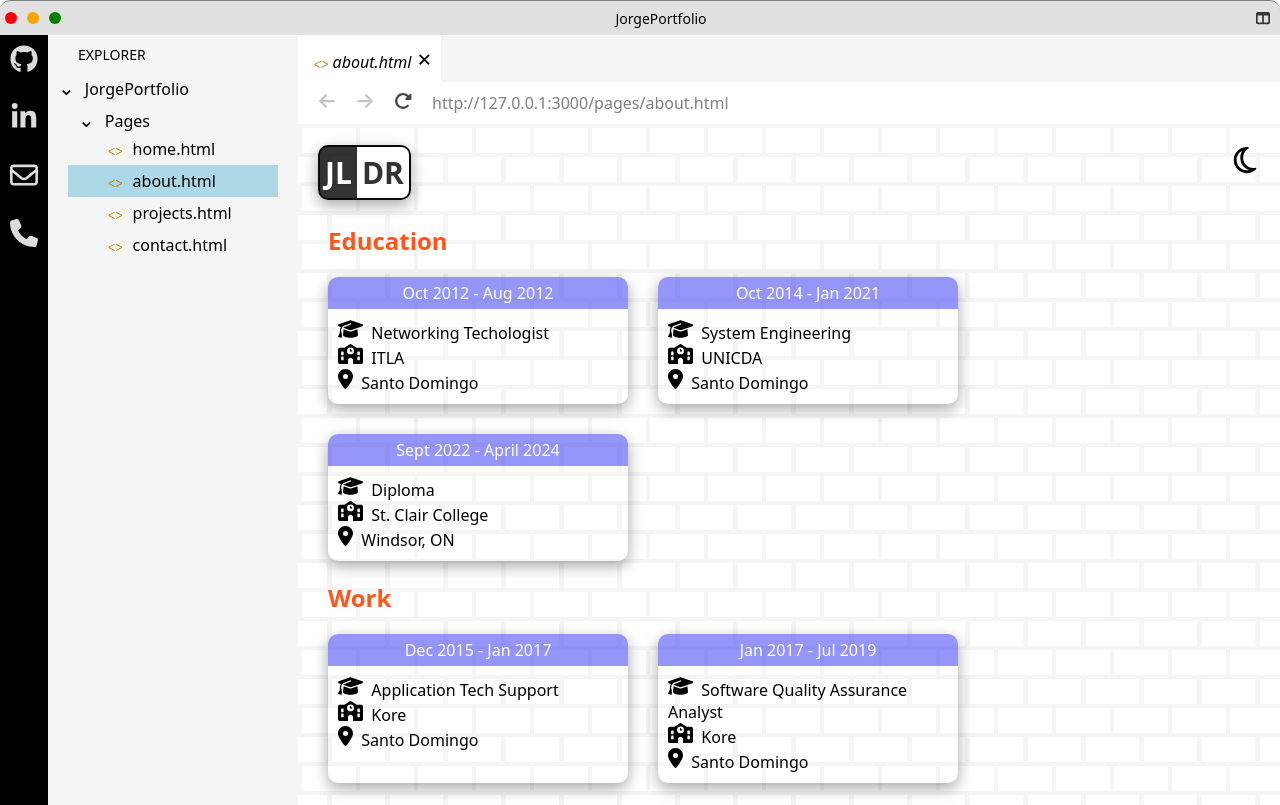
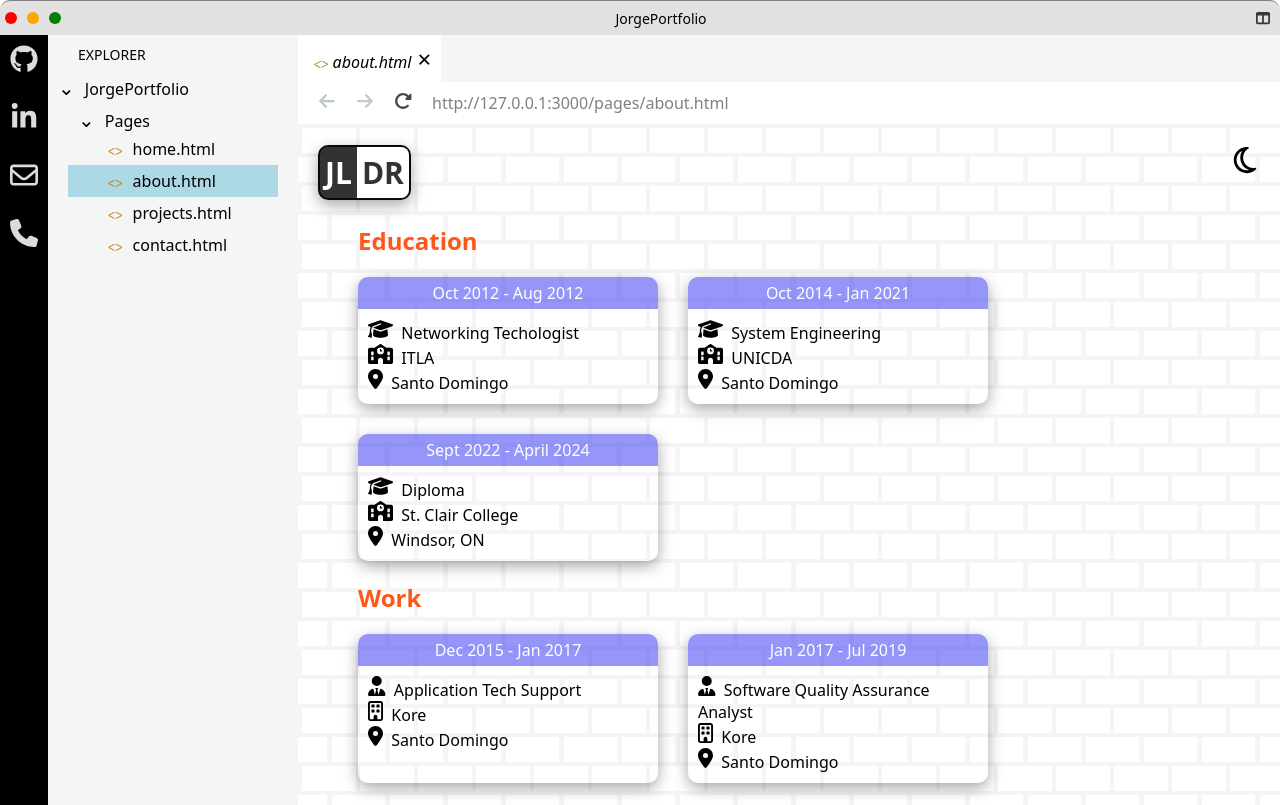
Before and after one commit to jorge20080/MyPortfolio, a React (Vite) app: page /about in a window 1280 px wide. Built offline with nearby package versions, Linux system fonts and the light colour scheme; the HTML template or start-up script is replaced by a standard one.

Commit message:
created new components

```diff
--- a/src/components/ExperienceCard/ExperienceCard.tsx
+++ b/src/components/ExperienceCard/ExperienceCard.tsx
@@ -32,7 +32,7 @@ const ExperienceCard = ({educationDetails, workDetails} : Props) =>{
                                 &nbsp; {educationDetails.degree}
                             </li>
                             <li>
-                            <svg xmlns="http://www.w3.org/2000/svg" height="20" width="25" viewBox="0 0 640 512"><path d="M337.8 5.4C327-1.8 313-1.8 302.2 5.4L166.3 96H48C21.5 96 0 117.5 0 144V464c0 26.5 21.5 48 48 48H256V416c0-35.3 28.7-64 64-64s64 28.7 64 64v96H592c26.5 0 48-21.5 48-48V144c0-26.5-21.5-48-48-48H473.7L337.8 5.4zM96 192h32c8.8 0 16 7.2 16 16v64c0 8.8-7.2 16-16 16H96c-8.8 0-16-7.2-16-16V208c0-8.8 7.2-16 16-16zm400 16c0-8.8 7.2-16 16-16h32c8.8 0 16 7.2 16 16v64c0 8.8-7.2 16-16 16H512c-8.8 0-16-7.2-16-16V208zM96 320h32c8.8 0 16 7.2 16 16v64c0 8.8-7.2 16-16 16H96c-8.8 0-16-7.2-16-16V336c0-8.8 7.2-16 16-16zm400 16c0-8.8 7.2-16 16-16h32c8.8 0 16 7.2 16 16v64c0 8.8-7.2 16-16 16H512c-8.8 0-16-7.2-16-16V336zM232 176a88 88 0 1 1 176 0 88 88 0 1 1 -176 0zm88-48c-8.8 0-16 7.2-16 16v32c0 8.8 7.2 16 16 16h32c8.8 0 16-7.2 16-16s-7.2-16-16-16H336V144c0-8.8-7.2-16-16-16z"/></svg>
+                                <svg xmlns="http://www.w3.org/2000/svg" height="20" width="25" viewBox="0 0 640 512"><path d="M337.8 5.4C327-1.8 313-1.8 302.2 5.4L166.3 96H48C21.5 96 0 117.5 0 144V464c0 26.5 21.5 48 48 48H256V416c0-35.3 28.7-64 64-64s64 28.7 64 64v96H592c26.5 0 48-21.5 48-48V144c0-26.5-21.5-48-48-48H473.7L337.8 5.4zM96 192h32c8.8 0 16 7.2 16 16v64c0 8.8-7.2 16-16 16H96c-8.8 0-16-7.2-16-16V208c0-8.8 7.2-16 16-16zm400 16c0-8.8 7.2-16 16-16h32c8.8 0 16 7.2 16 16v64c0 8.8-7.2 16-16 16H512c-8.8 0-16-7.2-16-16V208zM96 320h32c8.8 0 16 7.2 16 16v64c0 8.8-7.2 16-16 16H96c-8.8 0-16-7.2-16-16V336c0-8.8 7.2-16 16-16zm400 16c0-8.8 7.2-16 16-16h32c8.8 0 16 7.2 16 16v64c0 8.8-7.2 16-16 16H512c-8.8 0-16-7.2-16-16V336zM232 176a88 88 0 1 1 176 0 88 88 0 1 1 -176 0zm88-48c-8.8 0-16 7.2-16 16v32c0 8.8 7.2 16 16 16h32c8.8 0 16-7.2 16-16s-7.2-16-16-16H336V144c0-8.8-7.2-16-16-16z"/></svg>
                                 &nbsp; {educationDetails.institution}
                             </li>
                             <li>
@@ -50,15 +50,15 @@ const ExperienceCard = ({educationDetails, workDetails} : Props) =>{
                     <div>
                         <ul>
                             <li>
-                                <svg xmlns="http://www.w3.org/2000/svg" height="20" width="25" viewBox="0 0 640 512"><path d="M320 32c-8.1 0-16.1 1.4-23.7 4.1L15.8 137.4C6.3 140.9 0 149.9 0 160s6.3 19.1 15.8 22.6l57.9 20.9C57.3 229.3 48 259.8 48 291.9v28.1c0 28.4-10.8 57.7-22.3 80.8c-6.5 13-13.9 25.8-22.5 37.6C0 442.7-.9 448.3 .9 453.4s6 8.9 11.2 10.2l64 16c4.2 1.1 8.7 .3 12.4-2s6.3-6.1 7.1-10.4c8.6-42.8 4.3-81.2-2.1-108.7C90.3 344.3 86 329.8 80 316.5V291.9c0-30.2 10.2-58.7 27.9-81.5c12.9-15.5 29.6-28 49.2-35.7l157-61.7c8.2-3.2 17.5 .8 20.7 9s-.8 17.5-9 20.7l-157 61.7c-12.4 4.9-23.3 12.4-32.2 21.6l159.6 57.6c7.6 2.7 15.6 4.1 23.7 4.1s16.1-1.4 23.7-4.1L624.2 182.6c9.5-3.4 15.8-12.5 15.8-22.6s-6.3-19.1-15.8-22.6L343.7 36.1C336.1 33.4 328.1 32 320 32zM128 408c0 35.3 86 72 192 72s192-36.7 192-72L496.7 262.6 354.5 314c-11.1 4-22.8 6-34.5 6s-23.5-2-34.5-6L143.3 262.6 128 408z"/></svg>
+                            <svg xmlns="http://www.w3.org/2000/svg" height="20" width="17.5" viewBox="0 0 448 512"><path d="M96 128a128 128 0 1 0 256 0A128 128 0 1 0 96 128zm94.5 200.2l18.6 31L175.8 483.1l-36-146.9c-2-8.1-9.8-13.4-17.9-11.3C51.9 342.4 0 405.8 0 481.3c0 17 13.8 30.7 30.7 30.7H162.5c0 0 0 0 .1 0H168 280h5.5c0 0 0 0 .1 0H417.3c17 0 30.7-13.8 30.7-30.7c0-75.5-51.9-138.9-121.9-156.4c-8.1-2-15.9 3.3-17.9 11.3l-36 146.9L238.9 359.2l18.6-31c6.4-10.7-1.3-24.2-13.7-24.2H224 204.3c-12.4 0-20.1 13.6-13.7 24.2z"/></svg>
                                 &nbsp; {workDetails.title}
                             </li>
                             <li>
-                            <svg xmlns="http://www.w3.org/2000/svg" height="20" width="25" viewBox="0 0 640 512"><path d="M337.8 5.4C327-1.8 313-1.8 302.2 5.4L166.3 96H48C21.5 96 0 117.5 0 144V464c0 26.5 21.5 48 48 48H256V416c0-35.3 28.7-64 64-64s64 28.7 64 64v96H592c26.5 0 48-21.5 48-48V144c0-26.5-21.5-48-48-48H473.7L337.8 5.4zM96 192h32c8.8 0 16 7.2 16 16v64c0 8.8-7.2 16-16 16H96c-8.8 0-16-7.2-16-16V208c0-8.8 7.2-16 16-16zm400 16c0-8.8 7.2-16 16-16h32c8.8 0 16 7.2 16 16v64c0 8.8-7.2 16-16 16H512c-8.8 0-16-7.2-16-16V208zM96 320h32c8.8 0 16 7.2 16 16v64c0 8.8-7.2 16-16 16H96c-8.8 0-16-7.2-16-16V336c0-8.8 7.2-16 16-16zm400 16c0-8.8 7.2-16 16-16h32c8.8 0 16 7.2 16 16v64c0 8.8-7.2 16-16 16H512c-8.8 0-16-7.2-16-16V336zM232 176a88 88 0 1 1 176 0 88 88 0 1 1 -176 0zm88-48c-8.8 0-16 7.2-16 16v32c0 8.8 7.2 16 16 16h32c8.8 0 16-7.2 16-16s-7.2-16-16-16H336V144c0-8.8-7.2-16-16-16z"/></svg>
+                                <svg xmlns="http://www.w3.org/2000/svg" height="20" width="15" viewBox="0 0 384 512"><path d="M64 48c-8.8 0-16 7.2-16 16V448c0 8.8 7.2 16 16 16h80V400c0-26.5 21.5-48 48-48s48 21.5 48 48v64h80c8.8 0 16-7.2 16-16V64c0-8.8-7.2-16-16-16H64zM0 64C0 28.7 28.7 0 64 0H320c35.3 0 64 28.7 64 64V448c0 35.3-28.7 64-64 64H64c-35.3 0-64-28.7-64-64V64zm88 40c0-8.8 7.2-16 16-16h48c8.8 0 16 7.2 16 16v48c0 8.8-7.2 16-16 16H104c-8.8 0-16-7.2-16-16V104zM232 88h48c8.8 0 16 7.2 16 16v48c0 8.8-7.2 16-16 16H232c-8.8 0-16-7.2-16-16V104c0-8.8 7.2-16 16-16zM88 232c0-8.8 7.2-16 16-16h48c8.8 0 16 7.2 16 16v48c0 8.8-7.2 16-16 16H104c-8.8 0-16-7.2-16-16V232zm144-16h48c8.8 0 16 7.2 16 16v48c0 8.8-7.2 16-16 16H232c-8.8 0-16-7.2-16-16V232c0-8.8 7.2-16 16-16z"/></svg>
                                 &nbsp; {workDetails.company}
                             </li>
                             <li>
-                                <svg xmlns="http://www.w3.org/2000/svg" height="20" width="15" viewBox="0 0 384 512"><path d="M215.7 499.2C267 435 384 279.4 384 192C384 86 298 0 192 0S0 86 0 192c0 87.4 117 243 168.3 307.2c12.3 15.3 35.1 15.3 47.4 0zM192 128a64 64 0 1 1 0 128 64 64 0 1 1 0-128z"/></svg>
+                            <svg xmlns="http://www.w3.org/2000/svg" height="20" width="15" viewBox="0 0 384 512"><path d="M215.7 499.2C267 435 384 279.4 384 192C384 86 298 0 192 0S0 86 0 192c0 87.4 117 243 168.3 307.2c12.3 15.3 35.1 15.3 47.4 0zM192 128a64 64 0 1 1 0 128 64 64 0 1 1 0-128z"/></svg>
                                 &nbsp; {workDetails.location}
                             </li>
                         </ul>
--- /dev/null
+++ b/src/components/ExperienceList/ExperienceList.module.css
@@ -0,0 +1,16 @@
+.container{
+    max-width: 1200px;
+    margin-inline: auto;
+    padding-inline: 30px;
+}
+.container h2{
+    color: #ff4400e6;
+}
+.container > ul{
+    list-style: none;
+    display: flex;
+    padding:0;
+    gap: 30px;
+    flex-wrap: wrap;
+    /* justify-content: center; */
+}
--- /dev/null
+++ b/src/components/ExperienceList/ExperienceList.tsx
@@ -0,0 +1,24 @@
+import ExperienceCard, { EducationExperience, WorkExperience } from "../ExperienceCard/ExperienceCard";
+import styles from './ExperienceList.module.css';
+
+type Props = {
+    title: string,
+    educationList?: EducationExperience[],
+    workList?: WorkExperience[]
+}
+const ExperienceList = ({title, educationList, workList}: Props) =>{
+    return (
+        <div className={styles.container}>
+            <h2>{title}</h2>
+            <ul>
+                {educationList?.map(education=>{
+                    return <ExperienceCard key={education.id} educationDetails={education}/>
+                })}
+                {workList?.map(education=>{
+                    return <ExperienceCard key={education.id} workDetails={education}/>
+                })}
+            </ul>
+        </div>
+    )
+}
+export default ExperienceList;
--- /dev/null
+++ b/src/components/SkillsList/SkillsList.tsx
@@ -0,0 +1,25 @@
+import { Skill } from '../../utils/skills-helper';
+import styles from './SkillsList.module.css';
+
+type Props = {
+    title: string,
+    skillsList: Skill[]
+}
+const SkillsList = ({title, skillsList}:Props) =>{
+    return (
+        <section className={`${styles.container} ${styles.skills}`}>
+            <h3>{title}</h3>
+            <ul>
+                {skillsList.map(skill=>{
+                    return <li className={`
+                                    ${title==="Technical"? styles.tech_skill: undefined}
+                                    ${title==="Other"? styles.other_skill: undefined}
+                                    ${title==="Soft"? styles.soft_skill: undefined}`}
+                                key={skill.id}>{skill.name}
+                            </li>
+                })}
+            </ul>
+        </section>
+    )
+}
+export default SkillsList;
--- a/src/pages/About/About.module.css
+++ b/src/pages/About/About.module.css
@@ -6,45 +6,7 @@
 .container:nth-of-type(1){
     margin-top: 100px;
 }
-.container h2{
+.container > h2{
     color: #ff4400e6;
+    margin-inline: 30px;
 }
-.container > ul{
-    list-style: none;
-    display: flex;
-    padding:0;
-    gap: 30px;
-    flex-wrap: wrap;
-    /* justify-content: center; */
-}
-
-.container.skills section{
-    margin-block: 30px;
-}
-.container.skills ul {
-    list-style: none;
-    padding: 0;
-    display: flex;
-    gap: 10px;
-    flex-wrap: wrap;
-}
-.container.skills li{
-    padding: 5px 10px;
-    background-color: white;
-    font-size: 20px;
-    border-radius: 10px;
-    text-align: center;
-    box-shadow: 5px 5px 5px rgb(177, 177, 177);
-}
-.container.skills .tech_skill{
-    border: 1px solid darkcyan;
-    color: darkcyan;
-}
-.container.skills .soft_skill{
-    border: 1px solid slateblue;
-    color: slateblue;
-}
-.container.skills .other_skill{
-    border: 1px solid crimson;
-    color: crimson;
-}
--- a/src/pages/About/About.tsx
+++ b/src/pages/About/About.tsx
@@ -1,25 +1,12 @@
-import ExperienceCard from "../../components/ExperienceCard/ExperienceCard";
 import Header from "../../components/Header/Header";
 import OpenedTabLayout from "../../components/OpenedTabLayout/OpenedTabLayout";
 import styles from './About.module.css';
 import educationList from '../../data/education-experience.json';
 import workList from '../../data/work-experience.json';
-import skillsList from '../../data/skills.json';
+import { getTechSkills, getOtherSkills, getSoftSkills, Skill } from "../../utils/skills-helper";
+import ExperienceList from "../../components/ExperienceList/ExperienceList";
+import SkillsList from "../../components/SkillsList/SkillsList";
 
-type Skill = {
-    id: number
-    name: string,
-    type: string
-}
-const getTechSkills = () =>{
-    return skillsList.filter(skill=>skill.type==="Technical");
-}
-const getSoftSkills = () =>{
-    return skillsList.filter(skill=>skill.type=="Soft");
-}
-const getOtherSkills = () =>{
-    return skillsList.filter(skill=>skill.type=="Other");
-}
 const About = () =>{
     let techSkills: Skill[] = getTechSkills();
     let softSkills: Skill[] = getSoftSkills();
@@ -30,47 +17,14 @@ const About = () =>{
             <OpenedTabLayout name="about"/>
             <Header />
             <section className={styles.container}>
-                <h2>Education</h2>
-                <ul>
-                    {educationList.map(education=>{
-                        return <ExperienceCard key={education.id} educationDetails={education}/>
-                    })}
-                </ul>
+                <ExperienceList title="Education" educationList={educationList}/>
+                <ExperienceList title="Work" workList={workList}/>
             </section>
             <section className={styles.container}>
-                <h2>Work</h2>
-                <ul>
-                    {workList.map(work=>{
-                        return <ExperienceCard key={work.id} workDetails={work}/>
-                    })}
-                </ul>
-            </section>
-            <section className={`${styles.container} ${styles.skills} `}>
                 <h2>Skills</h2>
-                <section>
-                    <h3>Technical</h3>
-                    <ul>
-                        {techSkills.map(skill=>{
-                            return <li className={styles.tech_skill} key={skill.id}>{skill.name}</li>
-                        })}
-                    </ul>
-                </section>
-                <section>
-                    <h3>Soft</h3>
-                    <ul>
-                        {softSkills.map(skill=>{
-                            return <li className={styles.soft_skill} key={skill.id}>{skill.name}</li>
-                        })}
-                    </ul>
-                </section>
-                <section>
-                    <h3>Basic Knowledge of</h3>
-                    <ul>
-                        {otherSkills.map(skill=>{
-                            return <li className={styles.other_skill} key={skill.id}>{skill.name}</li>
-                        })}
-                    </ul>
-                </section>
+                <SkillsList title="Technical" skillsList={techSkills}/>
+                <SkillsList title="Soft" skillsList={softSkills}/>
+                <SkillsList title="Other" skillsList={otherSkills}/>
             </section>
         </main>
     )
--- a/src/pages/Home/Home.tsx
+++ b/src/pages/Home/Home.tsx
@@ -25,7 +25,7 @@ const Home = () =>{
                                     .deleteAll()
                                     .typeString("Backend Developer")
                                     .deleteAll()
-                                    .typeString("Automation Engineer")
+                                    .typeString("Software Automation Engineer")
                                     .deleteAll()
                                     .start()
                             }}
--- /dev/null
+++ b/src/utils/skills-helper.ts
@@ -0,0 +1,16 @@
+import skillsList from '../data/skills.json';
+
+export const getTechSkills = () =>{
+    return skillsList.filter(skill=>skill.type==="Technical");
+}
+export const getSoftSkills = () =>{
+    return skillsList.filter(skill=>skill.type=="Soft");
+}
+export const getOtherSkills = () =>{
+    return skillsList.filter(skill=>skill.type=="Other");
+}
+export type Skill = {
+    id: number
+    name: string,
+    type: string
+}
```
Also changed, not shown: src/components/SkillsList/SkillsList.module.css (added, +35 -0 lines).
